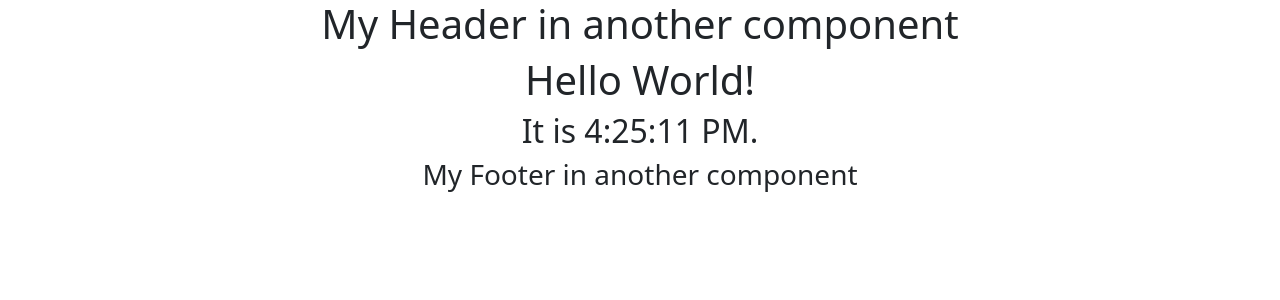
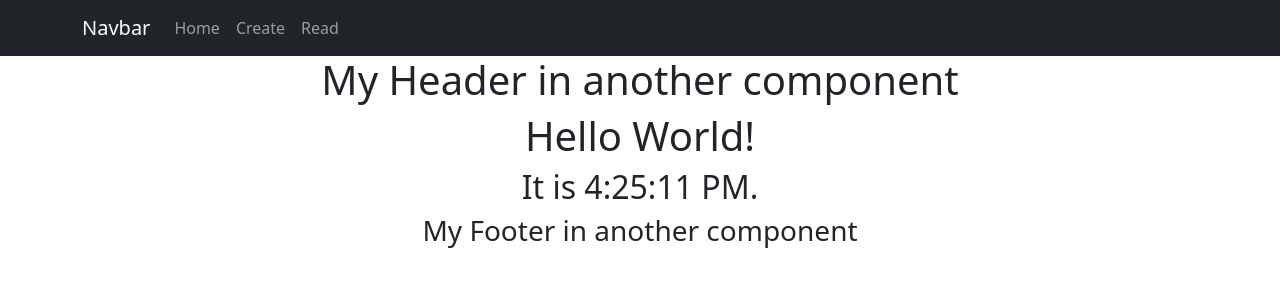
Before and after one commit to lcasburn18/lab4, a React (Create React App) app: page / in a window 1280 px wide. Shown: the top 300 px of the page. Built offline with nearby package versions, Linux system fonts and the light colour scheme.

Commit message:
Exercise 5

```diff
--- a/src/App.js
+++ b/src/App.js
@@ -1,4 +1,6 @@
 // Importing the Components
+import { BrowserRouter as Router, Route, Routes } from 'react-router-dom';
+import NavigationBar from './components/NavigationBar';
 import Content from './components/Content';
 import Header from './components/Header';
 import Footer from './components/Footer';
@@ -9,6 +11,14 @@
   return (
     <div className="App">
       {/* Render the components */}
+      <Router>
+      <NavigationBar />
+      <Routes>
+        <Route path="/home" element={<Content />} />
+        <Route path="/read" element={<h1>Read Component</h1>} />
+        <Route path="/create" element={<h1>Create Component</h1>} />
+      </Routes>
+    </Router>
       <Header></Header>
       <Content></Content>
       <Footer></Footer>
```
